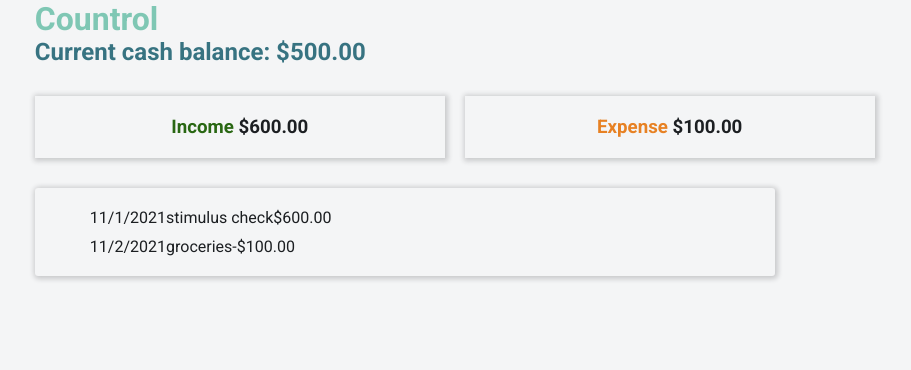
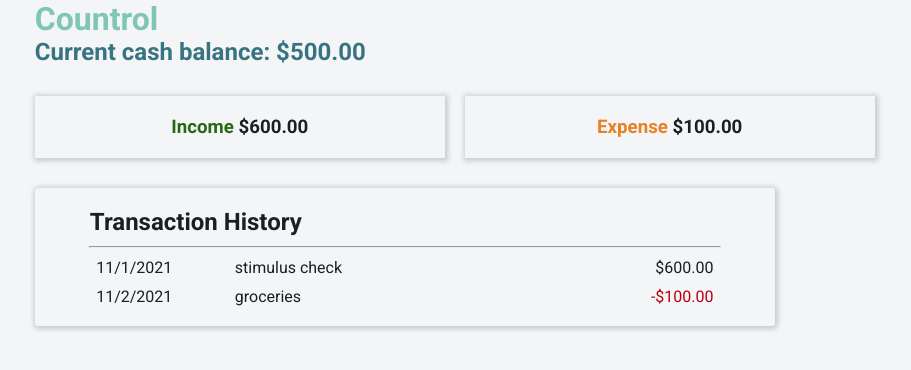
Before and after one commit to Luna5678/expense-tracker, a React (Create React App) app: page / in a window 1280 px wide. Shown: the top 370 px of the page, without its empty margins (81-992 px from the left). Built offline with nearby package versions, Linux system fonts and the light colour scheme.

Commit message:
Adds more styling to transaction history box

```diff
--- a/src/App.scss
+++ b/src/App.scss
@@ -57,3 +57,16 @@ $color-blue: #377381;
   display: grid;
   gap: 10px;
 }
+
+.transaction {
+  display: grid;
+  grid-template-columns: 20% 1fr 20%;
+}
+
+.transaction-amount {
+  text-align: end;
+}
+
+.expense-text {
+  color: $color-red;
+}
--- a/src/components/Transaction.js
+++ b/src/components/Transaction.js
@@ -2,13 +2,15 @@ const Transaction = ({ transaction }) => {
   const dateString = new Date(transaction.date).toLocaleDateString();
 
   return (
-    <div>
-      {dateString}
-      {transaction.text}
-      {transaction.amount > 0
+    <div className="transaction">
+      <p>{dateString} </p>
+      <p>{transaction.text} </p>
+      <p className={"transaction-amount " + (transaction.amount > 0 ? "" : "expense-text") }>
+        {transaction.amount > 0
         ? `$${(transaction.amount).toFixed(2)}`
         : `-$${Math.abs((transaction.amount)).toFixed(2)}`
-      }
+        }
+      </p>
     </div>
   )
 }
--- a/src/components/TransactionContainer.js
+++ b/src/components/TransactionContainer.js
@@ -6,6 +6,8 @@ const TransactionContainer = () => {
   const { transactions } = useContext(GlobalContext);
   return (
     <div className="transaction-container">
+      <h2>Transaction History</h2>
+      <hr />
     {transactions.map((transaction,idx) => <Transaction key={idx} transaction={transaction} />)}
     </div>
   )
```
